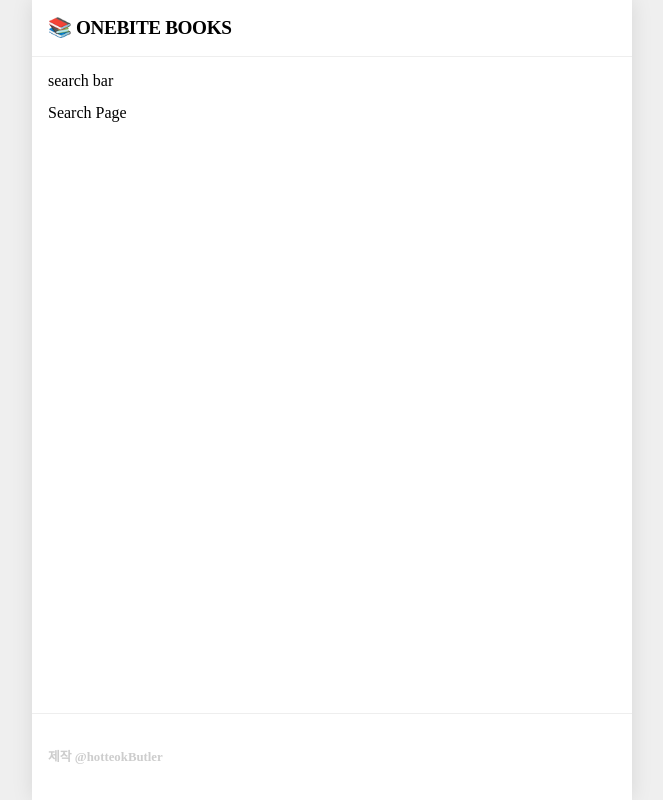
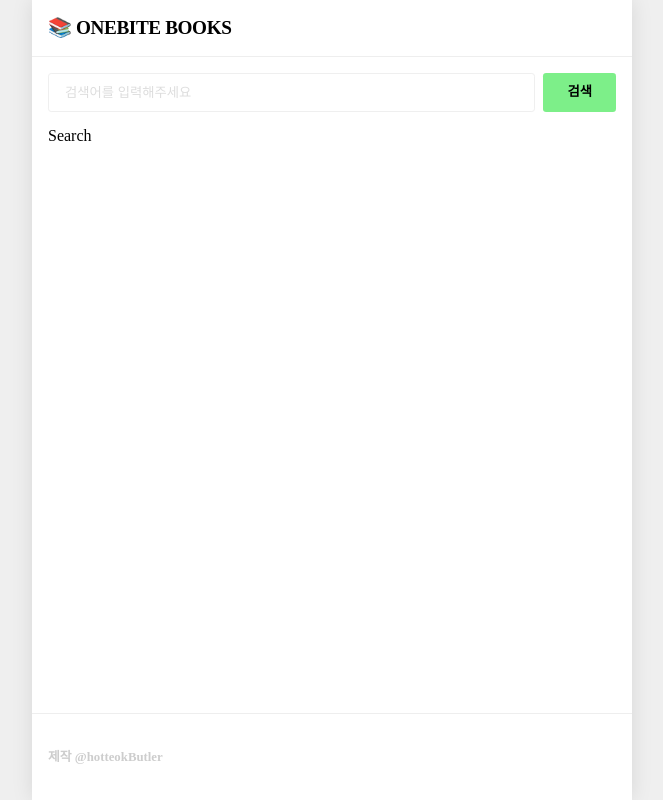
Before and after one commit to hotteokButler/newTIL, a Next.js app in the folder next_js/01_Page_Router/page_router/: page /search in a window 1280 px wide. Shown: the whole page, without its empty margins (308-971 px from the left). Built offline with nearby package versions, Linux system fonts and the light colour scheme.

Commit message:
Style & Add : search bar UI & search query 전달 및 새로고침 검색어 유지 - searchable-layout : search input stylingg

```diff
--- a/next_js/01_Page_Router/page_router/src/components/layout/searchable-layout.tsx
+++ b/next_js/01_Page_Router/page_router/src/components/layout/searchable-layout.tsx
@@ -1,11 +1,37 @@
-import React from 'react';
+import React, { useEffect, useState } from 'react';
 
 import style from '../../styles/searchable-style.module.css';
+import { useRouter } from 'next/router';
 
 export default function SearchableLayout({ children }: { children: React.ReactNode }) {
+	const [search, setSearch] = useState('');
+
+	const router = useRouter();
+
+	const q = router.query.q as string;
+
+	useEffect(() => {
+		setSearch(q || '');
+	}, [q]);
+
+	const onChangeSearch = (e: React.ChangeEvent<HTMLInputElement>) => {
+		setSearch(e.target.value);
+	};
+
+	const onSubmit = (e: React.FormEvent<HTMLFormElement>) => {
+		e.preventDefault();
+
+		if (search.length < 1) return;
+
+		router.push(`/search?q=${search}`);
+	};
+
 	return (
 		<div>
-			<div className={style.search_input_wrap}>search bar</div>
+			<form className={style.search_input_wrap} onSubmit={onSubmit}>
+				<input type='text' defaultValue={search} placeholder='검색어를 입력해주세요' onChange={onChangeSearch} />
+				<button type='submit'>검색</button>
+			</form>
 			{children}
 		</div>
 	);
--- a/next_js/01_Page_Router/page_router/src/pages/search/index.tsx
+++ b/next_js/01_Page_Router/page_router/src/pages/search/index.tsx
@@ -10,7 +10,7 @@ const Page: NextPageWithLayout = () => {
 
 	console.log(q);
 
-	return <p>Search Page</p>;
+	return <p>Search {q}</p>;
 };
 
 Page.getLayout = function getLayout(page: React.ReactNode) {
--- a/next_js/01_Page_Router/page_router/src/styles/global-style.module.css
+++ b/next_js/01_Page_Router/page_router/src/styles/global-style.module.css
@@ -1,4 +1,15 @@
 @charset 'utf-8';
+
+:root {
+	--primary-color: #7def89;
+	--primary-color10: #c5f3c9;
+	--primary-color50: #2ac039;
+	--primary-color90: #086a11;
+	--secondary-color: #ffb950;
+	--secondary-color10: #fcd395;
+	--secondary-color50: #dc901e;
+	--secondary-color90: #8c5606;
+}
 
 .main_wrapper {
 	display: flex;
--- a/next_js/01_Page_Router/page_router/src/styles/globals.css
+++ b/next_js/01_Page_Router/page_router/src/styles/globals.css
@@ -130,6 +130,16 @@ table {
 	border-spacing: 0;
 }
 
+button,
+input,
+select,
+option {
+	border: none;
+	outline: none;
+	background: none;
+	display: inline-block;
+}
+
 a {
 	display: block;
 	text-decoration: none;
--- a/next_js/01_Page_Router/page_router/src/styles/searchable-style.module.css
+++ b/next_js/01_Page_Router/page_router/src/styles/searchable-style.module.css
@@ -3,4 +3,40 @@
 .search_input_wrap {
 	width: 100%;
 	margin-bottom: 1rem;
+	display: flex;
+	align-items: center;
+	gap: 0.5rem;
 }
+
+.search_input_wrap input[type='text'] {
+	border-radius: 0.2rem;
+	border: 1px solid #efefef;
+	line-height: 2rem;
+	padding: 0.2rem 1rem 0.1rem;
+	flex: auto;
+}
+.search_input_wrap input[type='text']:active,
+.search_input_wrap input[type='text']:focus {
+	border-color: var(--primary-color50);
+	box-shadow: inset 2px 2px 0px var(--primary-color50);
+}
+
+.search_input_wrap input[type='text']::placeholder {
+	color: #ddd;
+}
+.search_input_wrap button {
+	background: var(--primary-color);
+	line-height: 2.4rem;
+	padding: 0 1.5rem;
+	border-radius: 0.2rem;
+	font-weight: bold;
+	cursor: pointer;
+}
+.search_input_wrap button:hover {
+	background: var(--primary-color50);
+	color: #fff;
+}
+.search_input_wrap button:active {
+	background: var(--primary-color90);
+	color: #fff;
+}
```
